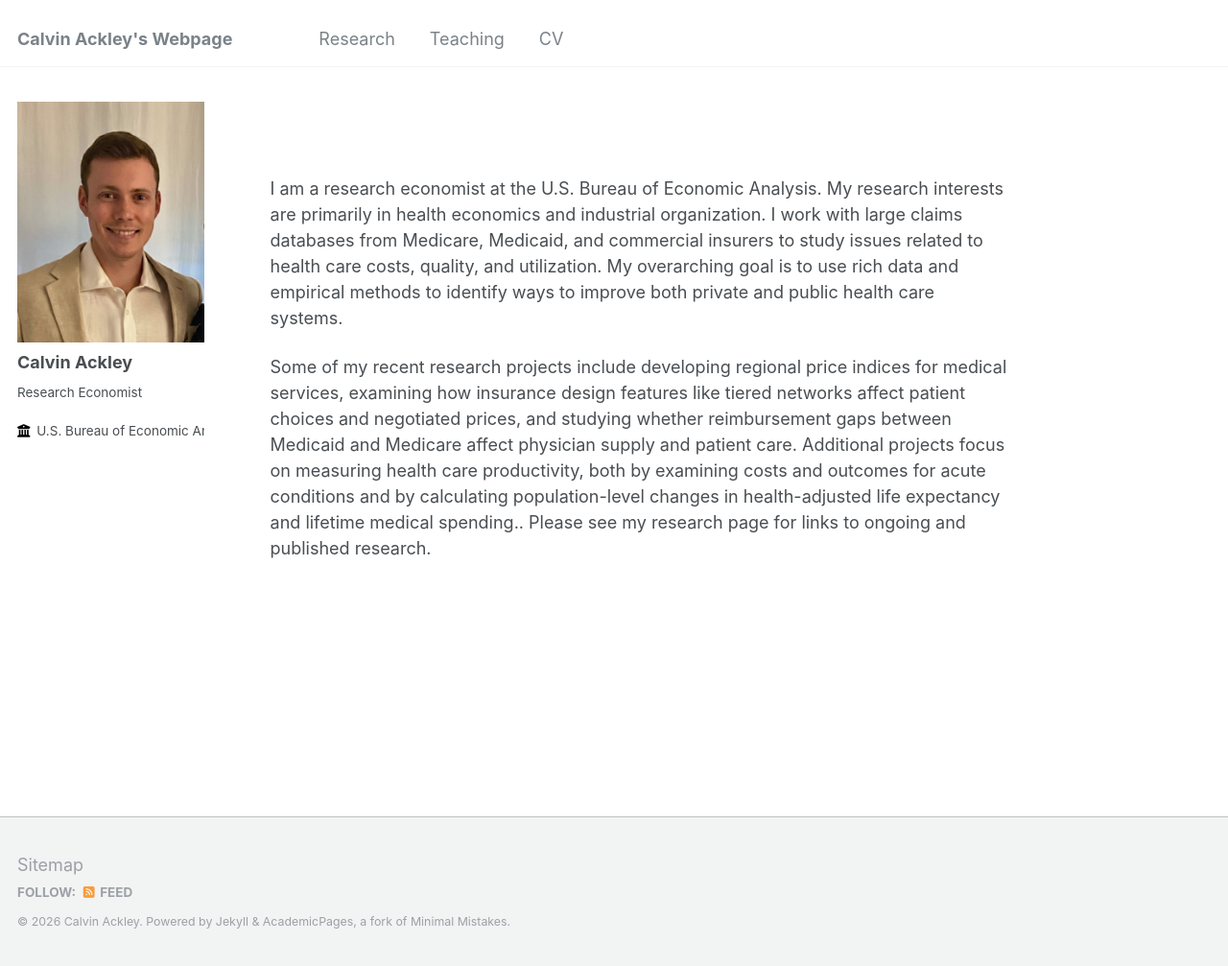
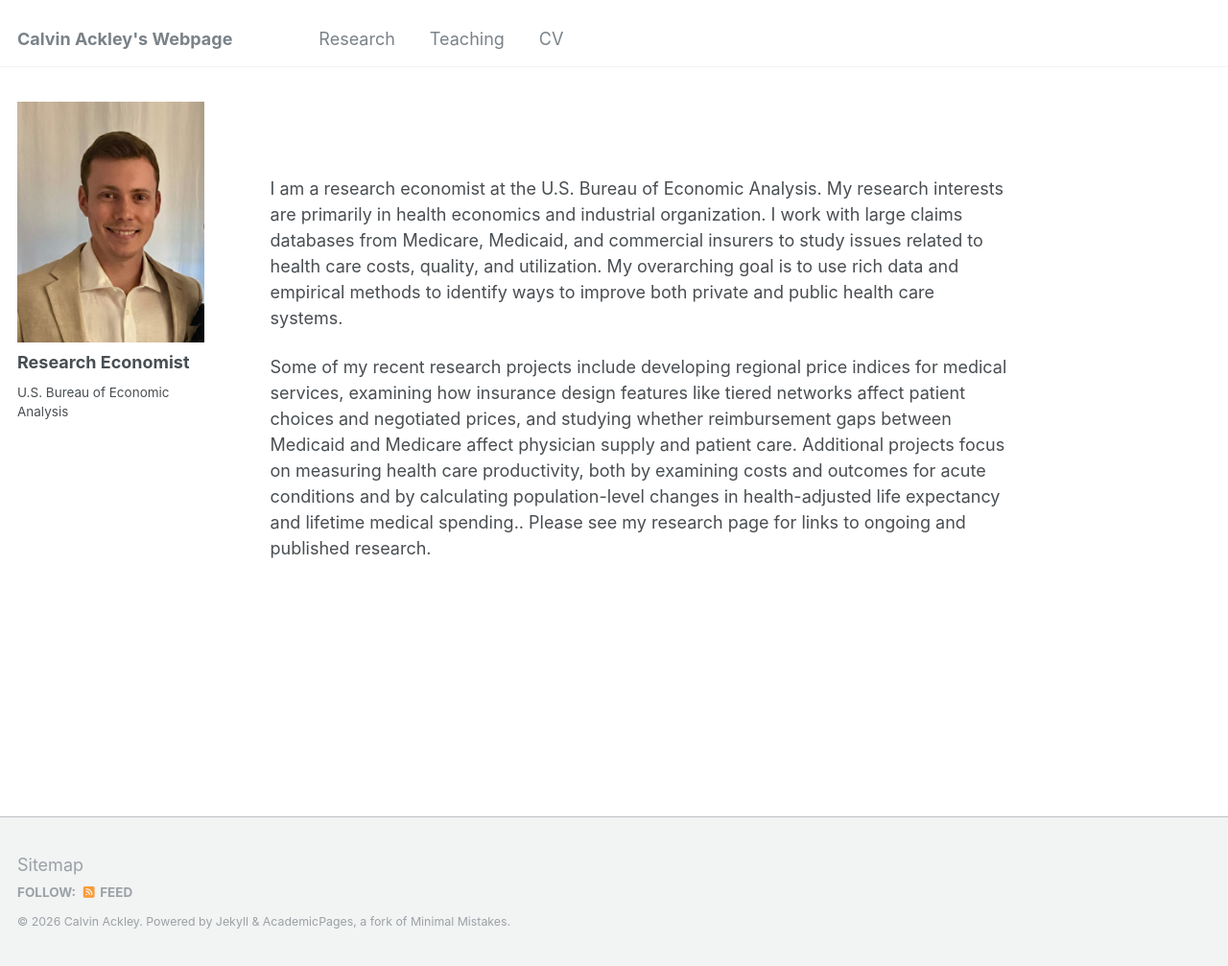
Before and after one commit to ackleycb/ackleycb.github.io, a Jekyll site: the page built from _pages/about.md, in a window 1280 px wide and 1007 px high. Shown: the whole window at 96% size. Built offline with Jekyll 4.4.1, drawn with Linux system fonts in a browser that asks for light colours.

Commit message:
Update _config.yml

```diff
--- a/_config.yml
+++ b/_config.yml
@@ -22,11 +22,11 @@ repository               : "ackleycb/ackleycb.github.io"
 author:
   # Biographic information
   avatar           : "ackley_photo_2025.png"
-  name             : "Calvin Ackley"
-  pronouns         : # example: "she/her"
-  bio              : "Research Economist"
+  name             : "Research Economist"
+  pronouns         : "U.S. Bureau of Economic Analysis"
+  bio              :
   location         :
-  employer         : "U.S. Bureau of Economic Analysis"
+  employer         :
   uri              : #
   email            :
 
```
